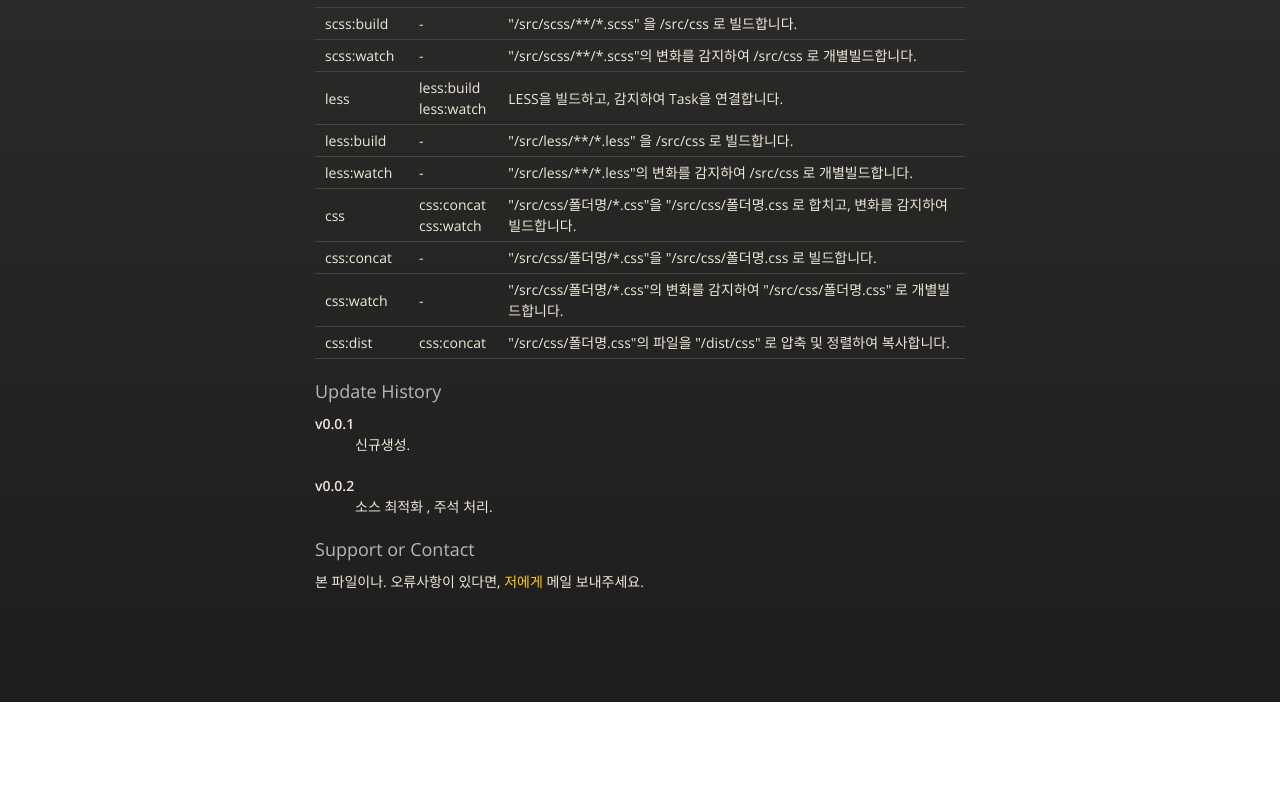
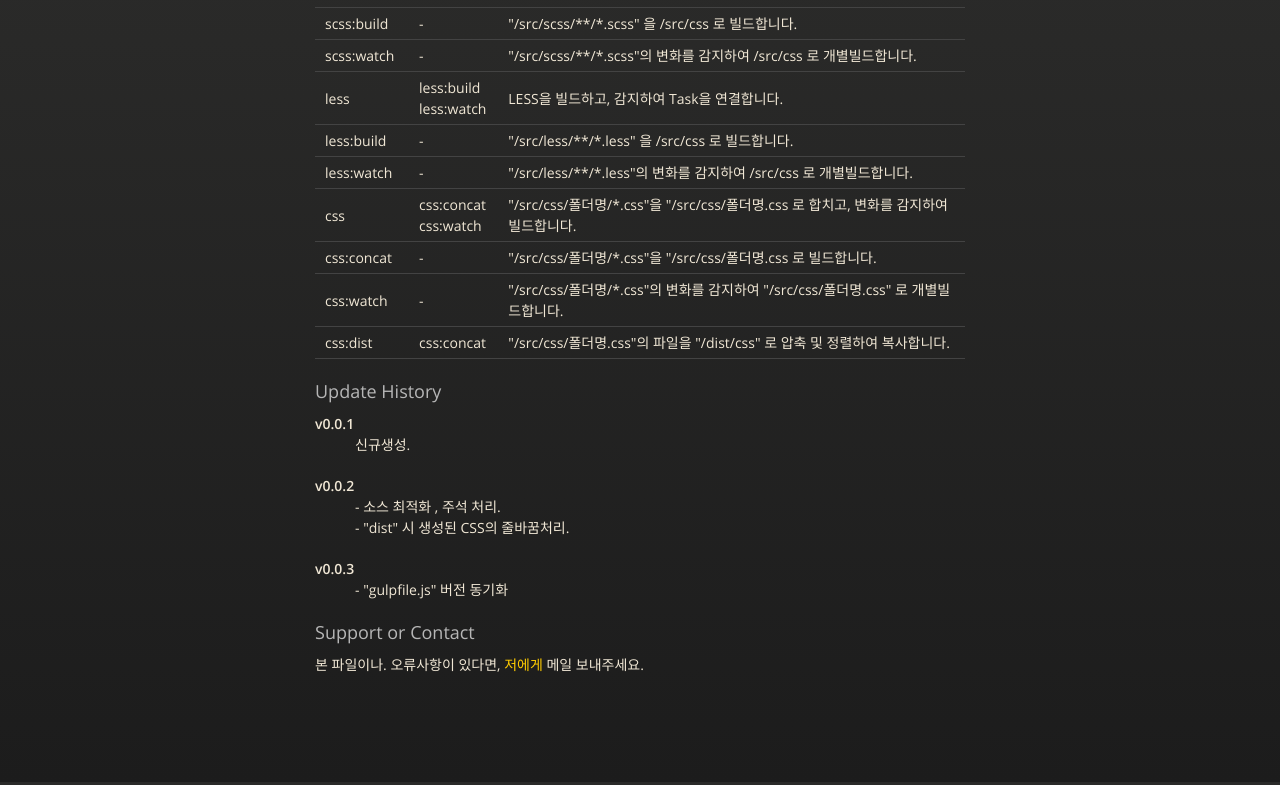
Before and after one commit to dstyle0210/gulp-setting, a website: page index.html in a window 1280 px wide. Shown: the part 818-1603 px from the top of the page. Before the commit the page ends 1520 px from the top, so only its background shows below. Drawn offline with nearby package versions, Linux system fonts and the light colour scheme.

Commit message:
v0.0.3 업데이트. - "gulpfile.js" 버전 동기화

```diff
--- a/gulpFile.js
+++ b/gulpFile.js
@@ -1,5 +1,5 @@
 /**
- * Gulp Setting v0.0.2
+ * Gulp Setting v0.0.3
  * @ahther 디스타일(마봉아빠 , dstyle0210@gmail.com)
  * @url : https://dstyle0210.github.io/gulp-setting/
  */
--- a/index.html
+++ b/index.html
@@ -135,7 +135,12 @@ pre code span.c{color:#999;}
     </dl>
     <dl>
         <dt>v0.0.2</dt>
-        <dd>소스 최적화 , 주석 처리.</dd>
+        <dd>- 소스 최적화 , 주석 처리.</dd>
+        <dd>- "dist" 시 생성된 CSS의 줄바꿈처리.</dd>
+    </dl>
+    <dl>
+        <dt>v0.0.3</dt>
+        <dd>- "gulpfile.js" 버전 동기화</dd>
     </dl>
 	<h3>Support or Contact</h3>
 	<p>본 파일이나. 오류사항이 있다면, <a href="mailto:dstyle0210@gmail.com">저에게</a> 메일 보내주세요.</p>
```
